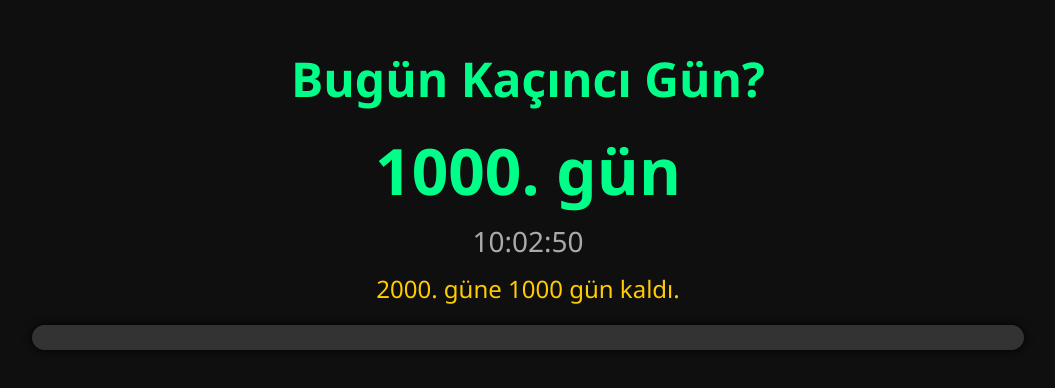
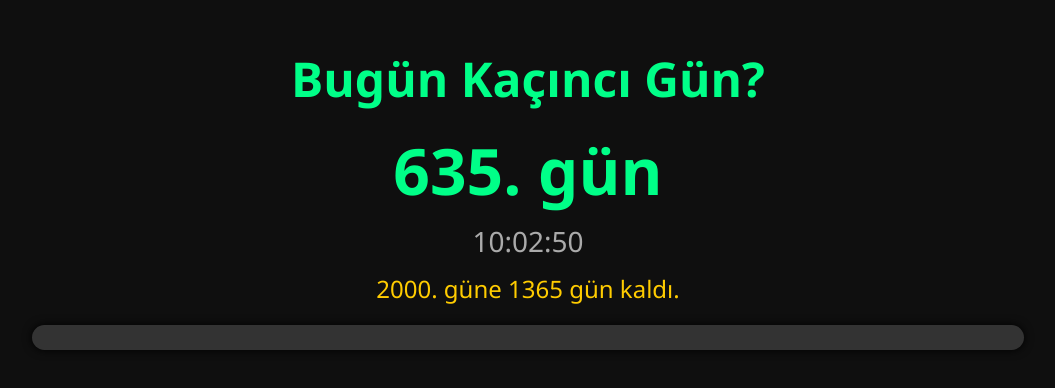
Before and after one commit to emreerdeem/gun-sayaci, a plain HTML site: page index.html in a window 1280 px wide. Shown: the part 238-626 px from the top of the page, without its empty margins (112-1167 px from the left). Drawn offline with Linux system fonts and the light colour scheme.

Commit message:
Update index.html

```diff
--- a/index.html
+++ b/index.html
@@ -76,7 +76,7 @@
   </div>
 
   <script>
-    const startDate = new Date('2025-07-15'); // 1000. gün başlangıcı
+    const startDate = new Date('2026-07-15'); // 1000. gün başlangıcı
     const initialDayNumber = 1000; // başlangıç sayacı
     const targetDay = 2000;
 
```
